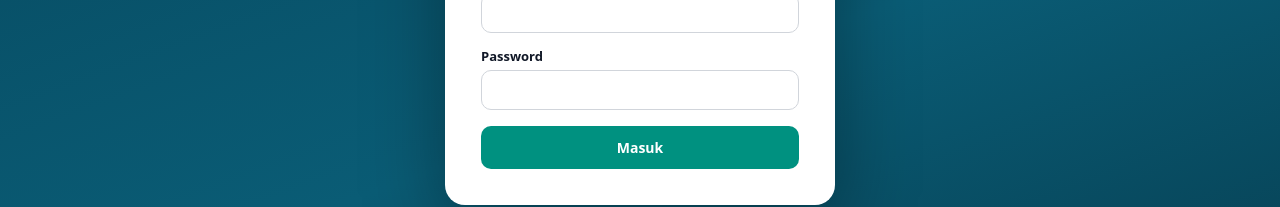
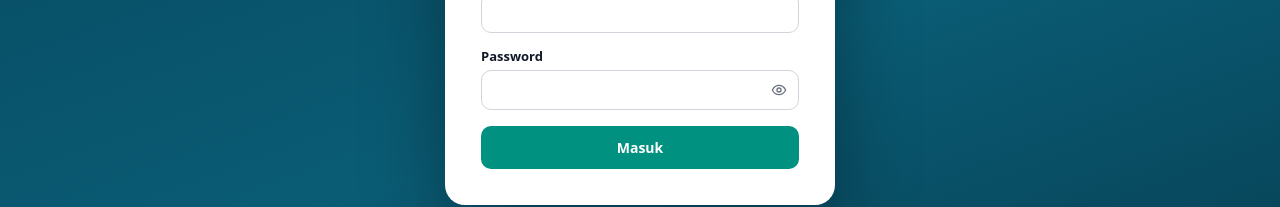
Before and after one commit to Ristek-CU/bph-cms, a React (Vite) app in the folder panel/: page / in a window 1280 px wide. Shown: the part 368-575 px from the top of the page. Built offline with nearby package versions, Linux system fonts and the light colour scheme.

Commit message:
feat: tombol mata lihat password di form login

```diff
--- a/panel/src/components/Icons.jsx
+++ b/panel/src/components/Icons.jsx
@@ -101,6 +101,25 @@ export function IconPlus({ className = "icon-svg", size = 16 }) {
 	);
 }
 
+export function IconEye({ className = "icon-svg", size = 16 }) {
+	return (
+		<svg width={size} height={size} viewBox="0 0 24 24" fill="none" stroke="currentColor" strokeWidth="2" strokeLinecap="round" strokeLinejoin="round" className={className}>
+			<path d="M2 12s3.5-7 10-7 10 7 10 7-3.5 7-10 7-10-7-10-7Z" />
+			<circle cx="12" cy="12" r="3" />
+		</svg>
+	);
+}
+
+export function IconEyeOff({ className = "icon-svg", size = 16 }) {
+	return (
+		<svg width={size} height={size} viewBox="0 0 24 24" fill="none" stroke="currentColor" strokeWidth="2" strokeLinecap="round" strokeLinejoin="round" className={className}>
+			<path d="M10.7 5.1A10.6 10.6 0 0 1 12 5c6.5 0 10 7 10 7a17.6 17.6 0 0 1-3.1 4M6.6 6.6A17.3 17.3 0 0 0 2 12s3.5 7 10 7c1.9 0 3.6-.6 5-1.4" />
+			<path d="m2 2 20 20" />
+			<path d="M9.9 9.9a3 3 0 0 0 4.2 4.2" />
+		</svg>
+	);
+}
+
 export function IconChevronLeft({ className = "icon-svg", size = 16 }) {
 	return (
 		<svg width={size} height={size} viewBox="0 0 24 24" fill="none" stroke="currentColor" strokeWidth="2" strokeLinecap="round" strokeLinejoin="round" className={className}>
--- a/panel/src/components/Shell.jsx
+++ b/panel/src/components/Shell.jsx
@@ -6,7 +6,7 @@ import { IconChevronRight } from "./Icons.jsx";
 
 const hasScoped = (permissions, base) =>
 	permissions?.includes(`${base}.all`) || permissions?.includes(`${base}.own_division`);
-import { IconCalendar, IconClipboard, IconGrid, IconLink, IconMenu, IconUsers } from "./Icons.jsx";
+import { IconCalendar, IconClipboard, IconEye, IconEyeOff, IconGrid, IconLink, IconMenu, IconUsers } from "./Icons.jsx";
 
 // Logomark SGA Cakrawala — outline putih transparan (dari landing page).
 import logoSga from "/logo-sga.webp";
@@ -17,6 +17,7 @@ export const href = (path) => `#${path}`;
 export function Login({ onLogin }) {
 	const [email, setEmail] = useState("");
 	const [password, setPassword] = useState("");
+	const [showPw, setShowPw] = useState(false);
 	const [err, setErr] = useState("");
 	const [busy, setBusy] = useState(false);
 
@@ -47,7 +48,12 @@ export function Login({ onLogin }) {
 				<label className="field-label" htmlFor="email">Email</label>
 				<input id="email" type="email" value={email} onChange={(e) => setEmail(e.target.value)} autoComplete="username" required />
 				<label className="field-label" htmlFor="password">Password</label>
-				<input id="password" type="password" value={password} onChange={(e) => setPassword(e.target.value)} autoComplete="current-password" required />
+				<div className="pw-wrap">
+					<input id="password" type={showPw ? "text" : "password"} value={password} onChange={(e) => setPassword(e.target.value)} autoComplete="current-password" required />
+					<button type="button" className="pw-toggle" aria-label={showPw ? "Sembunyikan password" : "Lihat password"} aria-pressed={showPw} onClick={() => setShowPw((v) => !v)}>
+						{showPw ? <IconEyeOff size={16} /> : <IconEye size={16} />}
+					</button>
+				</div>
 				{err && <div className="err-text">{err}</div>}
 				<button className="btn" type="submit" disabled={busy}>{busy ? "Memeriksa…" : "Masuk"}</button>
 			</form>
--- a/panel/src/index.css
+++ b/panel/src/index.css
@@ -169,6 +169,16 @@ main.page { padding: 24px 28px 96px; max-width: 1160px; width: 100%; margin: 0 a
 
 /* ---- Form ---- */
 label.field-label { display: block; font-size: 13px; font-weight: 700; margin: 14px 0 5px; transition: color 0.15s ease; }
+/* Toggle lihat password di form login */
+.pw-wrap { position: relative; }
+.pw-wrap input { width: 100%; padding-right: 40px; }
+.pw-toggle {
+	position: absolute; right: 6px; top: 50%; transform: translateY(-50%);
+	display: inline-flex; align-items: center; justify-content: center;
+	background: none; border: 0; padding: 6px; border-radius: 6px;
+	color: var(--muted); cursor: pointer;
+}
+.pw-toggle:hover { color: var(--text); background: var(--line, #e8eceb); }
 .field-label .req { color: var(--err); }
 .field-help { font-size: 12px; color: var(--muted); margin: 4px 0 0; }
 input[type="text"], input[type="email"], input[type="password"], input[type="url"],
```
